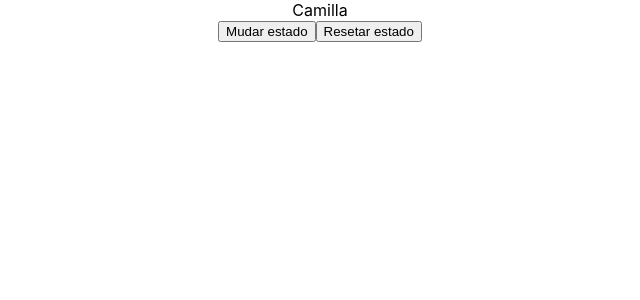
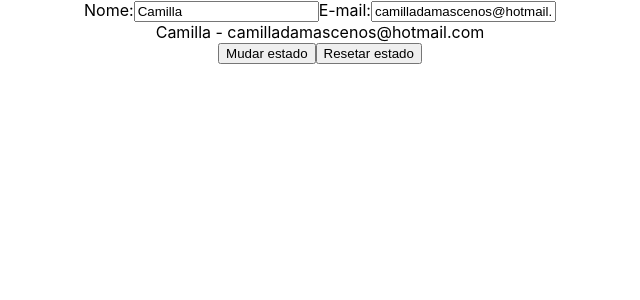
Before and after one commit to Camillads/primeiro-projeto-react, a React (Create React App) app: page / in a window 1280 px wide. Shown: the top 300 px of the page, without its empty margins (320-960 px from the left). Built offline with nearby package versions, Linux system fonts and the light colour scheme.

Commit message:
criação de formulário

```diff
--- a/src/App.js
+++ b/src/App.js
@@ -2,35 +2,13 @@ import React, { Component } from 'react';
 import logo from './logo.svg';
 import './App.css';
 import Teste from './Teste';
+import Formulario from './Formulario';
 
 class App extends Component {
-  // props são as propriedades do pai
-  constructor(props) {
-    super(props);
-    this.state = { name: 'Camilla' }; // estado da aplicação
-
-    this.changeState = this.changeState.bind(this);
-    this.resetState = this.resetState.bind(this);
-  }
-
-  // function para modificar o estado da aplicação
-  changeState() {
-    this.setState({ name: "Camilla Damasceno" });
-  }
-
-  resetState() {
-    this.setState({ name: "Camilla" });
-  }
 
   render() {
     return (
-      <div className="App">
-        <div>
-          {this.state.name}
-        </div>
-        <button onClick={this.changeState}> Mudar estado </button>
-        <button onClick={this.resetState}> Resetar estado </button>
-      </div>
+      <Formulario></Formulario>
     );
   }
 }
--- /dev/null
+++ b/src/Formulario.js
@@ -0,0 +1,60 @@
+import React, { Component } from 'react';
+import './App.css';
+
+class Formulario extends Component {
+  // props são as propriedades do pai
+  constructor(props) {
+    super(props);
+    this.state = {
+      name: 'Camilla',
+      email: "camilladamascenos@hotmail.com"
+    }; // estado da aplicação
+
+    this.changeState = this.changeState.bind(this);
+    this.resetState = this.resetState.bind(this);
+    this.changeInput = this.changeInput.bind(this);
+  }
+
+  // function para modificar o estado da aplicação
+  changeState() {
+    this.setState({
+      name: "Camilla Damasceno"
+    });
+  }
+
+  resetState() {
+    this.setState({ name: "Camilla" });
+  }
+
+  changeInput(event) {
+    let target = event.target;
+    let index = target.name;
+
+    this.setState({
+      [index]: target.value
+    });
+  }
+
+  render() {
+    return (
+      <div className="App">
+        <div>
+          <form>
+            <label>Nome:
+              <input type="text" name="name" value={this.state.name} onChange={this.changeInput}></input>
+            </label>
+            <label>E-mail:
+              <input type="email" name="email" value={this.state.email} onChange={this.changeInput}></input>
+            </label>
+          </form>
+          {this.state.name} - {this.state.email}
+        </div>
+
+        <button onClick={this.changeState}> Mudar estado </button>
+        <button onClick={this.resetState}> Resetar estado </button>
+      </div>
+    );
+  }
+}
+
+export default Formulario;
```
